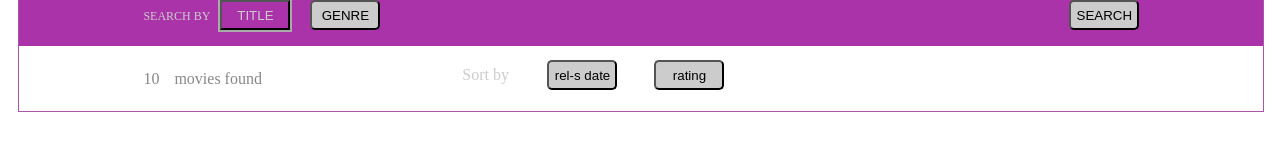
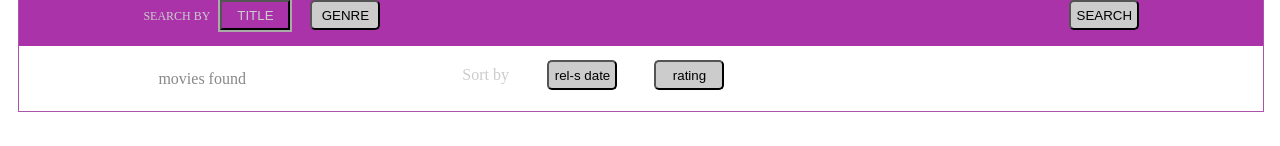
Before and after one commit to nikol0020/React_Kurs_spring, a React app in the folder HW2_Webpack/: page / in a window 1280 px wide. Shown: the part 175-321 px from the top of the page. Built offline with nearby package versions, Linux system fonts and the light colour scheme; grey boxes are pictures that could not be loaded.

Commit message:
HW4_test: added configs files

```diff
--- a/HW2_Webpack/src/components/app/App.js
+++ b/HW2_Webpack/src/components/app/App.js
@@ -1,4 +1,4 @@
-import React from "react";
+import React, {Component} from "react";
 import './App.scss';
 import dumbData from '../dumbData.js';
 import ErrorBoundary from '../error-boundary';
@@ -8,18 +8,36 @@ import Footer from '../footer';
 import List from "../list";
 
 
-const App = () => {
+export default class App extends Component {
 
+    constructor(props){
+        super(props);
+        this.state = {
+            data: { dumbData }
+        }
+    }
+
+    getFilteredData = filter => {
+        const key = filter.toLowerCase();
+        const filteredList = this.props.data.data.filter((item) => {
+
+            return ( key === 'title') ?
+                (item.title.toLowerCase().search(this.state.searchTxt.toLowerCase()) !== -1 ) :
+                (item.genres.some((elem) => elem.toLowerCase().search(this.state.searchTxt.toLowerCase()) !== -1));
+        });
+        return this.setState ({ data: { filteredList }})
+    };
+
+
+    render() {
     return (
 
         <div className="app">
             <ErrorBoundary>
-                <Header data={dumbData}/>
+                <Header data={dumbData} filteredItems={this.props.getFilteredData}/>
                 <List data={dumbData}/>
                 <Footer/>
             </ErrorBoundary>
         </div>
-    )
+    )};
 };
-
-export default App;
--- a/HW2_Webpack/src/components/search/Search.js
+++ b/HW2_Webpack/src/components/search/Search.js
@@ -13,7 +13,7 @@ export default class Search extends Component {
         };
     };
 
-    getFilteredData = filter => {
+/*    getFilteredData = filter => {
         const key = filter.toLowerCase();
         const filteredList = this.props.data.data.filter((item) => {
 
@@ -22,18 +22,20 @@ export default class Search extends Component {
                 (item.genres.some((elem) => elem.toLowerCase().search(this.state.searchTxt.toLowerCase()) !== -1));
         });
         return filteredList
-    };
+    };*/
 
     changeFilter = e => {
         this.setState({filter: e.target.value});
     };
 
     changeSearchTxt = e => {
+        const filteredData = this.props.getFilteredData(this.state.filter);
         this.setState({searchTxt: e.target.value});
+        this.props.getFilteredData ( filteredData);
     };
 
     render() {
-        const filteredData = this.getFilteredData(this.state.filter);
+        //const filteredData = this.getFilteredData(this.state.filter);
         return (
             <div className="search__box">
                 <span className="search__text">FIND YOUR MOVIE</span>
@@ -61,7 +63,7 @@ export default class Search extends Component {
                         />
                 </div>
                 <div className="search__count">
-                    <span className="search__count-qty">{filteredData.length}</span>
+                    <span className="search__count-qty">{this.props.data.length}</span>
                     <span className="search__text">movies found</span>
                 </div>
             </div>
```
